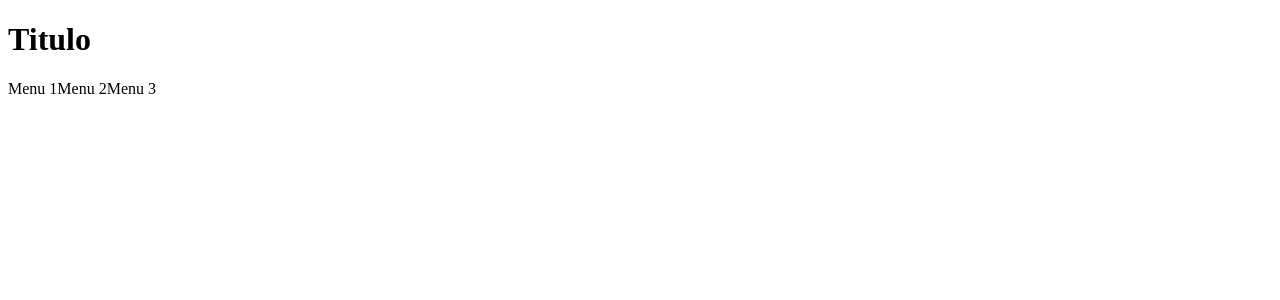
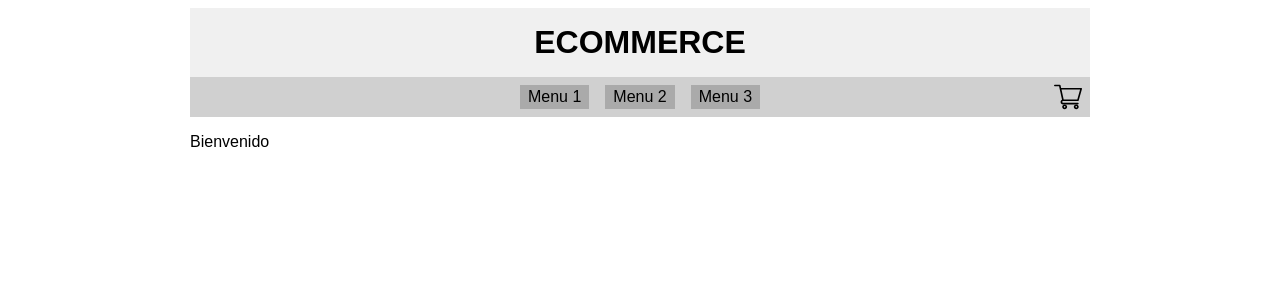
Before and after one commit to eliasdorigoni/coderhouse-desafio-ecommerce, a React (Create React App) app: page / in a window 1280 px wide. Shown: the top 300 px of the page. Built offline with nearby package versions, Linux system fonts and the light colour scheme.

Commit message:
Agrega estilos y requerimientos para desafio

```diff
--- /dev/null
+++ b/src/App.css
@@ -0,0 +1,35 @@
+.container {
+    margin: 0 auto;
+    max-width: 900px;
+    font-family: sans-serif;
+}
+
+header {
+    background: #f0f0f0;
+    padding: 1em 0;
+    text-align: center;
+}
+
+header h1 {
+    margin: 0;
+}
+
+nav {
+    background: #d0d0d0;
+    position: relative;
+    text-align: center;
+}
+
+nav > .item {
+    background: #aaa;
+    display: inline-block;
+    margin: 0.5em;
+    padding: 0.2em 0.5em;
+}
+
+.cartWidget img {
+    position: absolute;
+    right: 0.5em;
+    top: 0.4em;
+    max-width: 1.75em;
+}
--- a/src/App.js
+++ b/src/App.js
@@ -1,10 +1,18 @@
 import Header from './components/Header'
 import Navbar from './components/Navbar'
+import './App.css'
+import ItemListContainer from './components/ItemListContainer'
 
-const App = () =>
-    <>
-        <Header />
-        <Navbar />
-    </>
+const App = () => {
+    const title = 'Ecommerce'
+
+    return (
+        <div className="container">
+            <Header title={title} />
+            <Navbar />
+            <ItemListContainer greeting="Bienvenido" />
+        </div>
+    )
+}
 
 export default App;
--- /dev/null
+++ b/src/components/CartWidget.js
@@ -0,0 +1,7 @@
+
+const CartWidget = () =>
+    <div className="cartWidget">
+        <img alt="shopping cart icon" src="/shopping-cart.svg" />
+    </div>
+
+export default CartWidget
--- a/src/components/Header.js
+++ b/src/components/Header.js
@@ -1,6 +1,9 @@
-const Header = () =>
-    <header>
-        <h1>Titulo</h1>
-    </header>
+const Header = ({title,children}) => {
+    return (
+        <header>
+            <h1>{title.toUpperCase()}</h1>
+        </header>
+    )
+}
 
 export default Header
--- /dev/null
+++ b/src/components/ItemListContainer.js
@@ -0,0 +1,6 @@
+const ItemListContainer = ({greeting}) =>
+    <div>
+        <p>{greeting}</p>
+    </div>
+
+export default ItemListContainer
--- a/src/components/Navbar.js
+++ b/src/components/Navbar.js
@@ -1,8 +1,13 @@
+import CartWidget from './CartWidget'
+
 const Navbar = () =>
-    <nav>
-        <a>Menu 1</a>
-        <a>Menu 2</a>
-        <a>Menu 3</a>
-    </nav>
+    <>
+        <nav>
+            <p className="item">Menu 1</p>
+            <p className="item">Menu 2</p>
+            <p className="item">Menu 3</p>
+            <CartWidget />
+        </nav>
+    </>
 
 export default Navbar
```
Also changed, not shown: public/shopping-cart.svg (added).
